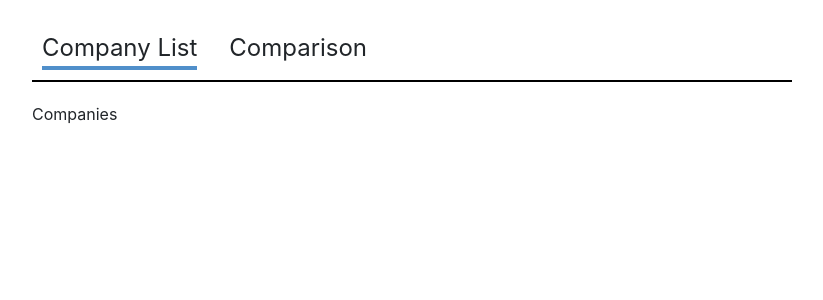
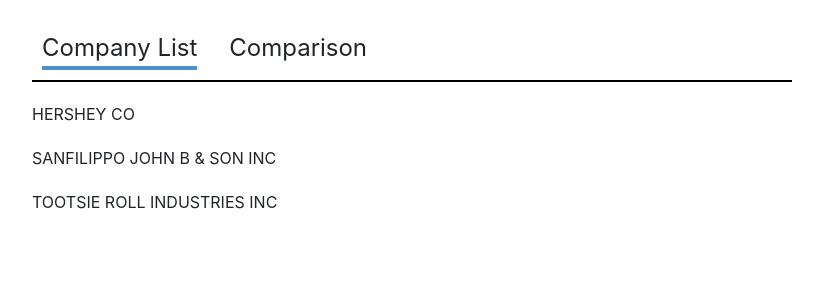
Before and after one commit to JerYoMat/fin-analysis-only, a React (Create React App) app: page / in a window 1280 px wide. Shown: the top 300 px of the page, without its empty margins (228-1051 px from the left). Built offline with nearby package versions, Linux system fonts and the light colour scheme.

Commit message:
implemented company list page that is passing static data in and rendering name

```diff
--- a/src/App.js
+++ b/src/App.js
@@ -2,6 +2,8 @@
 import Nav from './general/Nav';
 import './App.css';
 import 'bootstrap/dist/css/bootstrap.css';
+import companies from './general/static-data';
+import CompanyListPage from './CompanyListPage';
 
 class App extends Component {
   state = {
@@ -17,7 +19,7 @@
   renderContent() {
     switch(this.state.activeTab) {
       default:
-      case 0: return <span>Companies</span>
+      case 0: return <CompanyListPage companies={companies} />
       case 1: return <span>Comparison</span>
     }
   }
--- /dev/null
+++ b/src/CompanyListPage.css
@@ -0,0 +1,9 @@
+.CompanyListPage-companies {
+  margin: 0;
+  padding: 0;
+}
+
+.CompanyListPage-companies li {
+  list-style: none;
+  margin-bottom: 20px;
+}
--- /dev/null
+++ b/src/CompanyListPage.js
@@ -0,0 +1,17 @@
+import React from 'react';
+import './CompanyListPage.css'
+
+
+function CompanyListPage({ companies }) {
+  return (
+    <ul className='CompanyListPage-companies'>
+      {companies.map(company =>
+        <li key={company.id} className='CompanyListPage-company'>
+          {company.companyname}
+        </li>
+      )}
+    </ul>
+  )
+}
+
+export default CompanyListPage;
--- /dev/null
+++ b/src/general/static-data.js
@@ -0,0 +1,51 @@
+let companies = [{
+    id: 0,
+    companyname: 'HERSHEY CO',
+    primarysymbol: 'HSY',
+    primaryexchange: 'NYSE',
+    siccode: "2060",
+    fiscalyear: 2018,
+    periodenddate: "12/31/2018",
+    ebit: 1623664000,
+    retainedearnings: 7032020000,
+    totalassets: 2239181000,
+    totalcurrentassets: 2239181000,
+    totalcurrentliabilities: 241856600,
+    totalliabilities: 6304299000,
+    totalrevenue: 7791069000
+  },
+  {
+    id: 1,
+    companyname: 'SANFILIPPO JOHN B & SON INC',
+    primarysymbol: 'JBSS',
+    primaryexchange: 'Nasdaq Global Market',
+    siccode: "2060",
+    fiscalyear: 2018,
+    periodenddate: "6/28/2018",
+    ebit: 56109000,
+    retainedearnings: 127240000,
+    totalassets: 415773000,
+    totalcurrentassets: 247802000,
+    totalcurrentliabilities: 117193000,
+    totalliabilities: 172851000,
+    totalrevenue: 888595000
+  },
+  {
+    id: 2,
+    companyname: 'TOOTSIE ROLL INDUSTRIES INC',
+    primarysymbol: 'TR',
+    primaryexchange: 'NYSE',
+    siccode: "2060",
+    fiscalyear: 2018,
+    periodenddate: "12/31/2018",
+    ebit: 70482000,
+    retainedearnings: 33767000,
+    totalassets: 947361000,
+    totalcurrentassets: 304046000,
+    totalcurrentliabilities: 61391000,
+    totalliabilities: 196739000,
+    totalrevenue: 518920000
+  }
+]
+
+export default companies;
```
